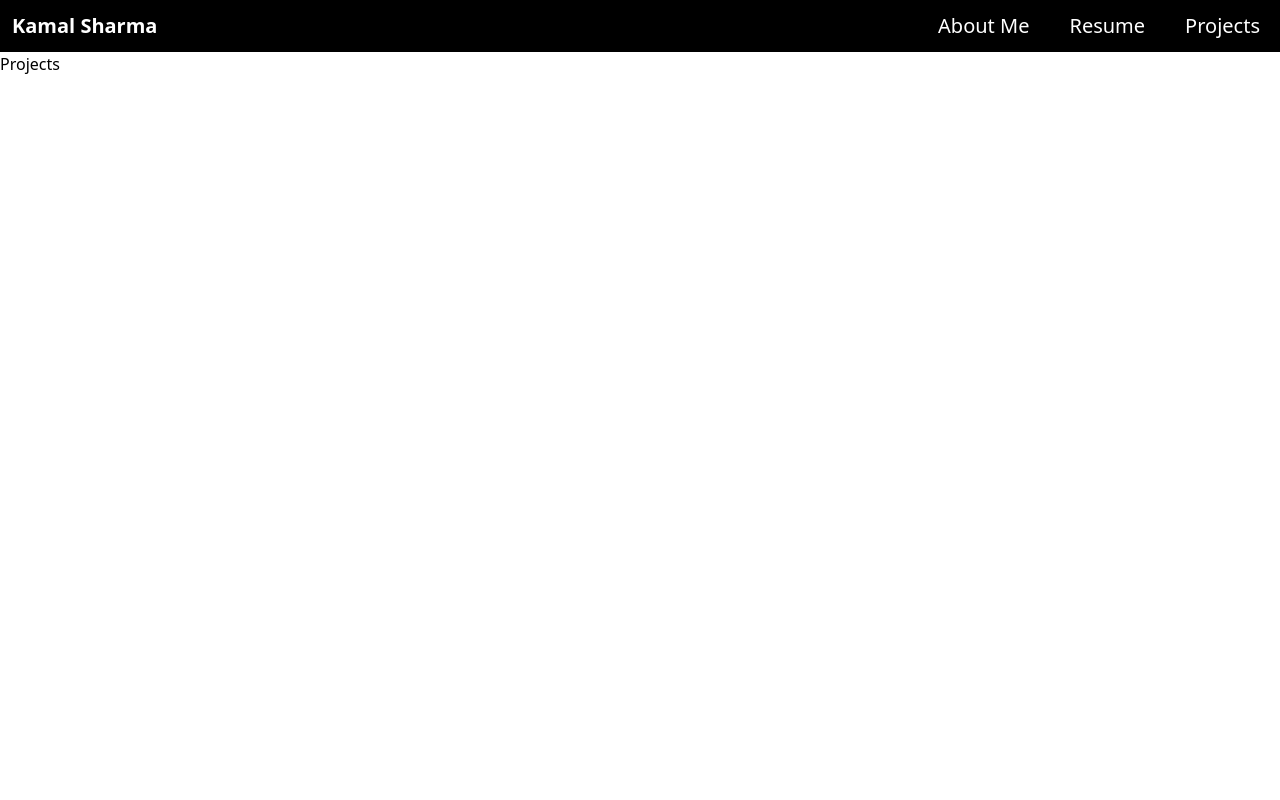
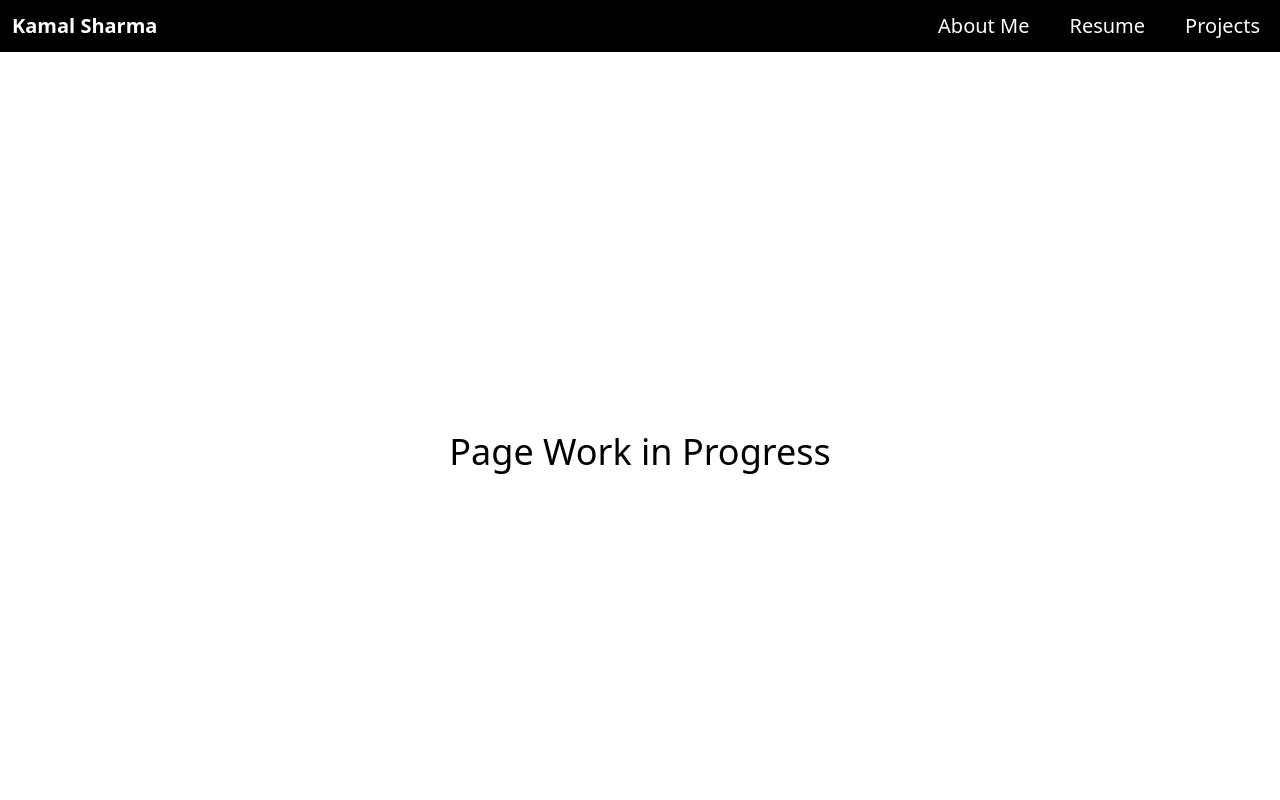
Before and after one commit to kamalbhaiii/kamalsharma.vercel.app, a Next.js app: page /Projects in a window 1280 px wide. Shown: the top 800 px of the page. Built offline with nearby package versions, Linux system fonts and the light colour scheme.

Commit message:
Added footer to all pages

```diff
--- a/pages/Projects.js
+++ b/pages/Projects.js
@@ -2,7 +2,11 @@ import React from 'react'
 
 const Projects = () => {
   return (
-    <div>Projects</div>
+    <>
+    <div className="flex flex-col justify-center items-center w-screen h-screen">
+      <p className="text-4xl">Page Work in Progress</p>
+    </div>
+    </>
   )
 }
 
--- a/pages/_app.js
+++ b/pages/_app.js
@@ -1,3 +1,5 @@
+import Footer from '../Components/Footer'
+import MainFooter from '../Components/MainFooter'
 import Navbar from '../Components/Navbar'
 import '../styles/tailwind.css'
 
@@ -6,6 +8,8 @@ function MyApp({ Component, pageProps }) {
     <>
     <Navbar/>
     <Component {...pageProps} />
+    <Footer/>
+    <MainFooter/>
     </>
   )
 }
--- a/pages/index.js
+++ b/pages/index.js
@@ -22,10 +22,6 @@ export default function Home() {
       <div id="AboutMe" className="bg-white py-10">
         <Intro />
       </div>
-      <div className="footer">
-        <Footer/>
-        <MainFooter/>
-      </div>
     </div>
   );
 }
```
